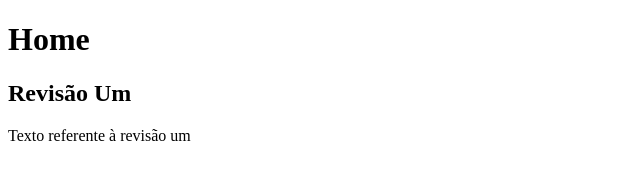
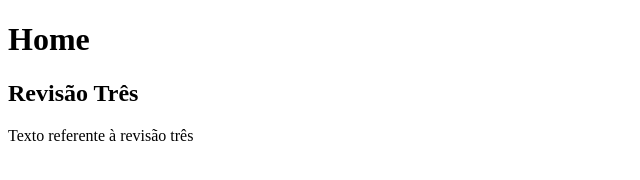
Before and after one commit to amandacavallaro/git-github-formacao-basica, a plain HTML site: page capitulo-01/01_05/index.html in a window 1280 px wide. Shown: the full height of the page, 0-640 px from the left. Drawn offline with Linux system fonts and the light colour scheme.

Commit message:
Revisão Três

```diff
--- a/capitulo-01/01_05/index.html
+++ b/capitulo-01/01_05/index.html
@@ -6,7 +6,7 @@
   </head>
   <body>
     <h1>Home</h1>
-    <h2>Revisão Um</h2>
-    <p>Texto referente à revisão um</p>
+    <h2>Revisão Três</h2>
+    <p>Texto referente à revisão três</p>
   </body>
 </html>
```
Also changed, not shown: capitulo-01/01_06/index.html (+2 -2 lines), capitulo-01/01_07/index.html (+2 -2 lines).
